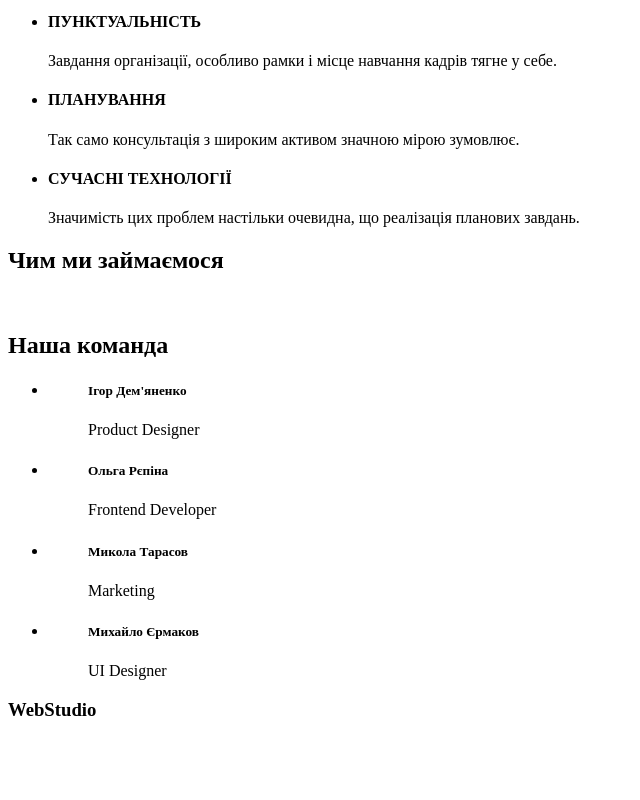
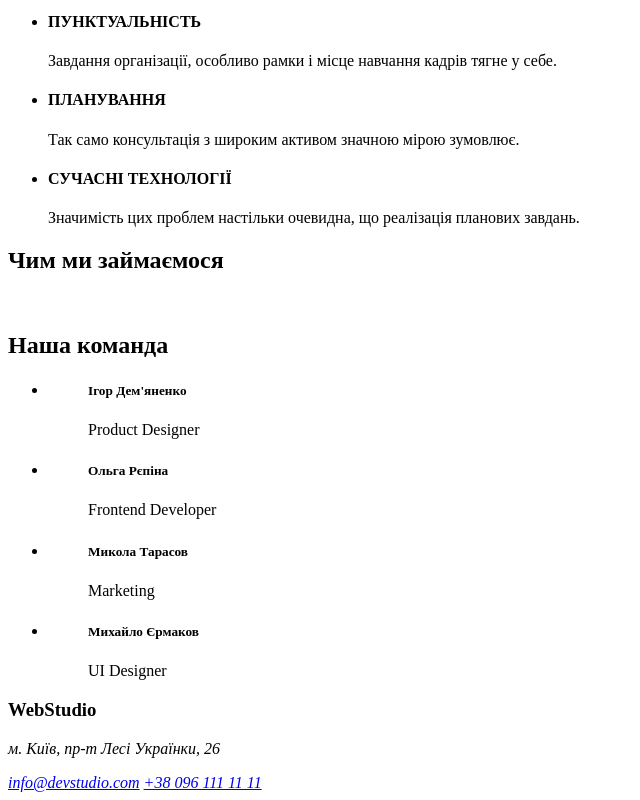
Before and after one commit to nastya-koptilova/goit-markup-hw-01, a plain HTML site: page index.html in a window 1280 px wide. Shown: the part 349-1149 px from the top of the page, without its empty margins (0-640 px from the left). Before the commit the page ends 1089 px from the top, so only its background shows below. Drawn offline with Linux system fonts and the light colour scheme.

Commit message:
додає контент у footer

```diff
--- a/index.html
+++ b/index.html
@@ -115,9 +115,9 @@
     <footer>
       <h3>WebStudio</h3>
       <address>
-        <p></p>
-        <a href=""></a>
-        <a href=""></a>
+        <p>м. Київ, пр-т Лесі Українки, 26</p>
+        <a href="mailto:info@devstudio.com">info@devstudio.com</a>
+        <a href="tel:+380961111111">+38 096 111 11 11</a>
       </address>
     </footer>
   </body>
```
